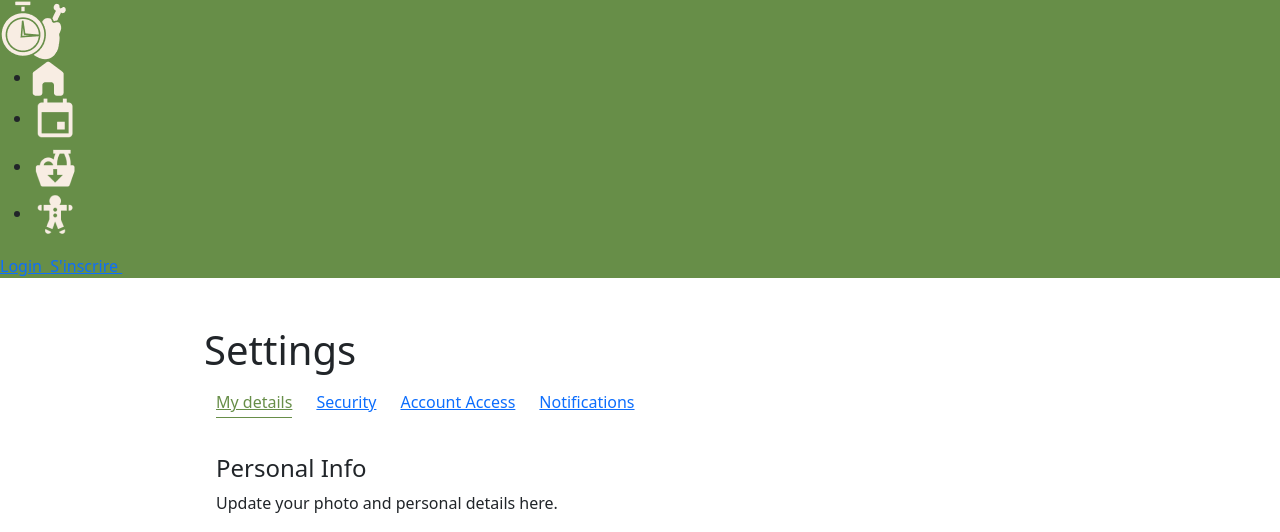
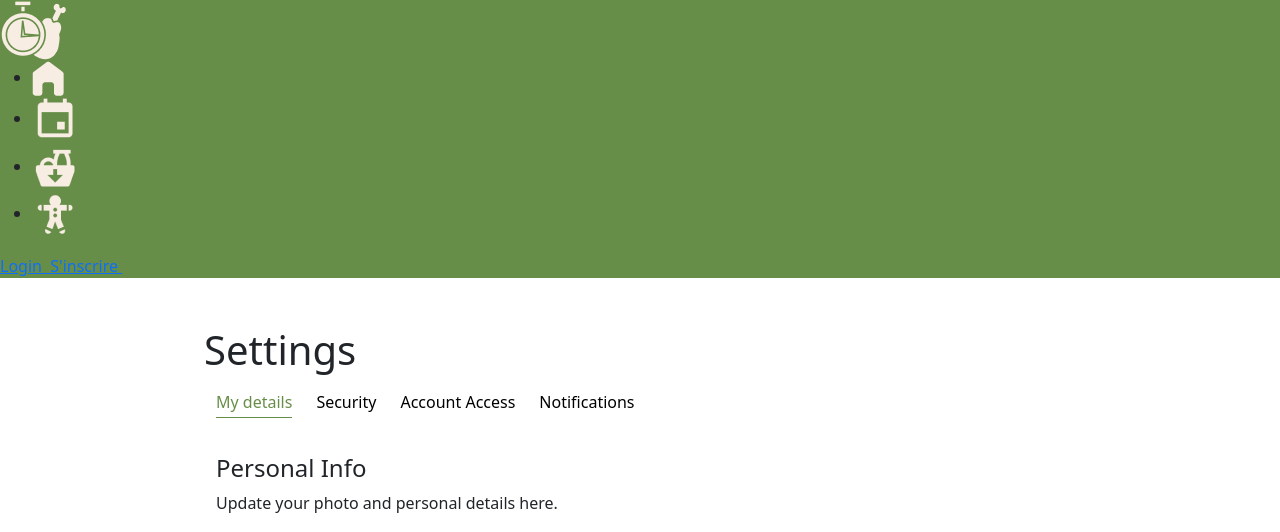
Before and after one commit to Clstialdev/calorie-tracker-php, a PHP site: page /Projet_nit_test/app/views/user/settings.php in a window 1280 px wide. Shown: the top 532 px of the page. Run offline with PHP 8.4, Linux system fonts and the light colour scheme; some libraries are stand-ins or nearby versions.

Commit message:
ui/updated-css

```diff
--- a/public/css/global.css
+++ b/public/css/global.css
@@ -8,6 +8,8 @@
 .nav-tab {
   transition: all 300ms ease-in-out;
   position: relative;
+  color: black;
+  text-decoration: none;
 }
 .nav-tab:hover {
   color: var(--main-color);
```
